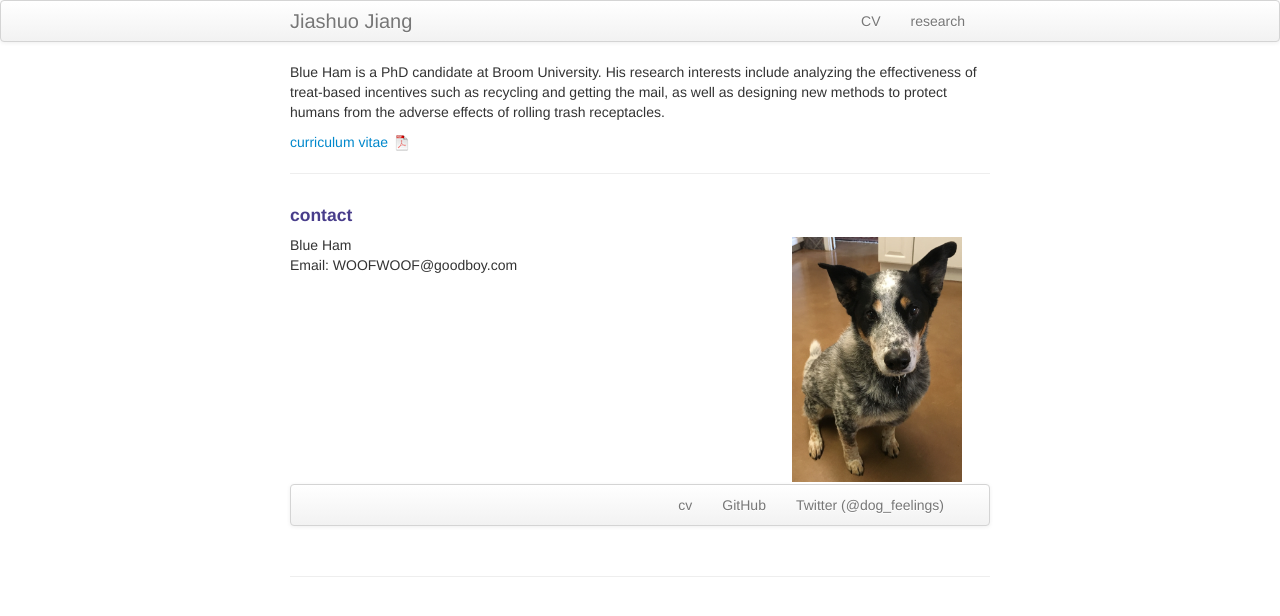
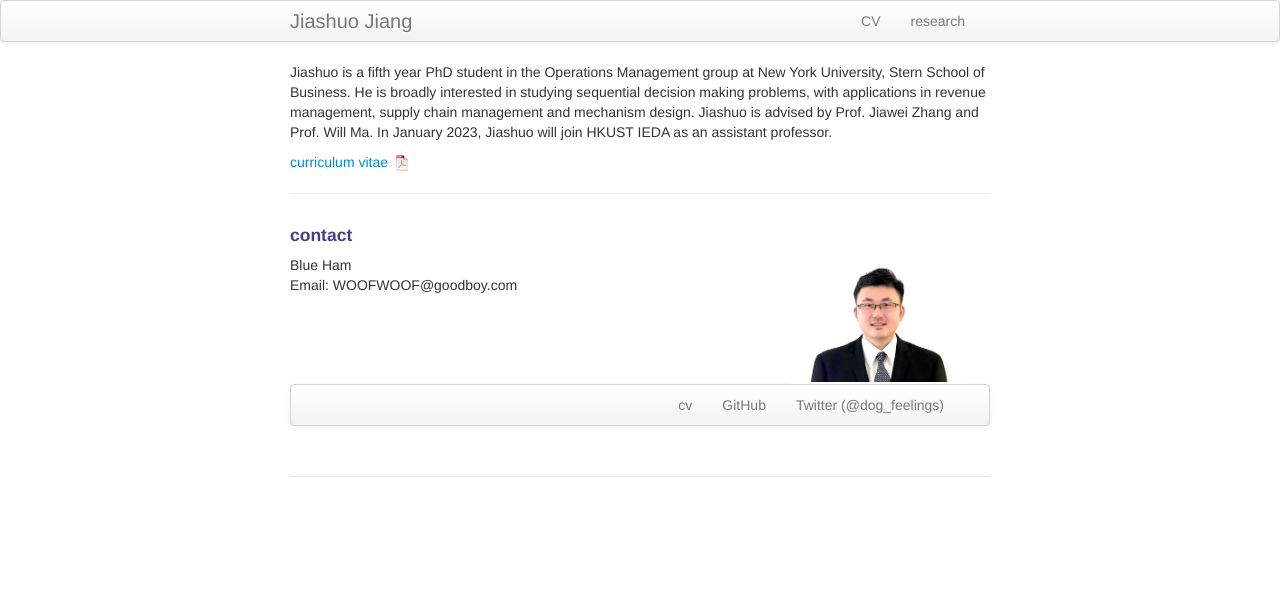
Before and after one commit to Jiashuo3/Jiashuo3.github.io, a Jekyll site: the page built from index.md, in a window 1280 px wide. Shown: the top 616 px of the page. Built offline with Jekyll 4.4.1, drawn with Linux system fonts in a browser that asks for light colours.

Commit message:
Commit changes

```diff
--- a/index.md
+++ b/index.md
@@ -1,11 +1,11 @@
 ---
 layout: frontpage
-title: Blue Ham
-description: Blue Ham is a PhD candidate at Broom University.
-keywords: Blue, Ham, treats, recycling, mail, being a good boy
+title: Jiashuo Jiang
+description: Jiashuo is a PhD student at NYU
+keywords: Jiashuo
 ---
 
-Blue Ham is a PhD candidate at Broom University. His research interests include analyzing the effectiveness of treat-based incentives such as recycling and getting the mail, as well as designing new methods to protect humans from the adverse effects of rolling trash receptacles.
+Jiashuo is a fifth year PhD student in the Operations Management group at New York University, Stern School of Business. He is broadly interested in studying sequential decision making problems, with applications in revenue management, supply chain management and mechanism design. Jiashuo is advised by Prof. Jiawei Zhang and Prof. Will Ma. In January 2023, Jiashuo will join HKUST IEDA as an assistant professor.
 
 [curriculum vitae ![CV as pdf]({{ BASE_PATH }}/pages/icons16/pdf-icon.png)]({{ BASE_PATH }}/assets/CV.pdf)<br/>
 
```
Also changed, not shown: assets/headshot.jpg, 1 other file.
